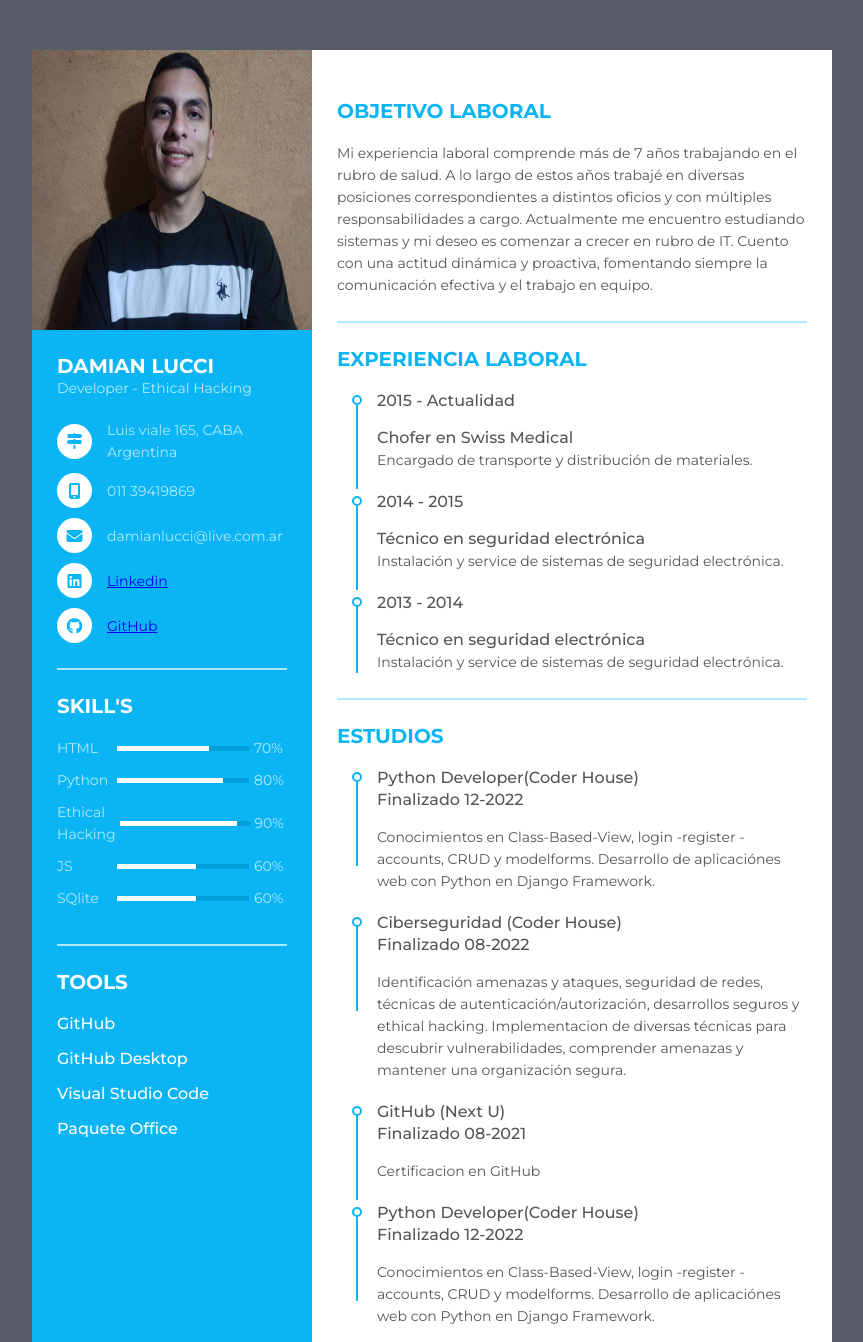
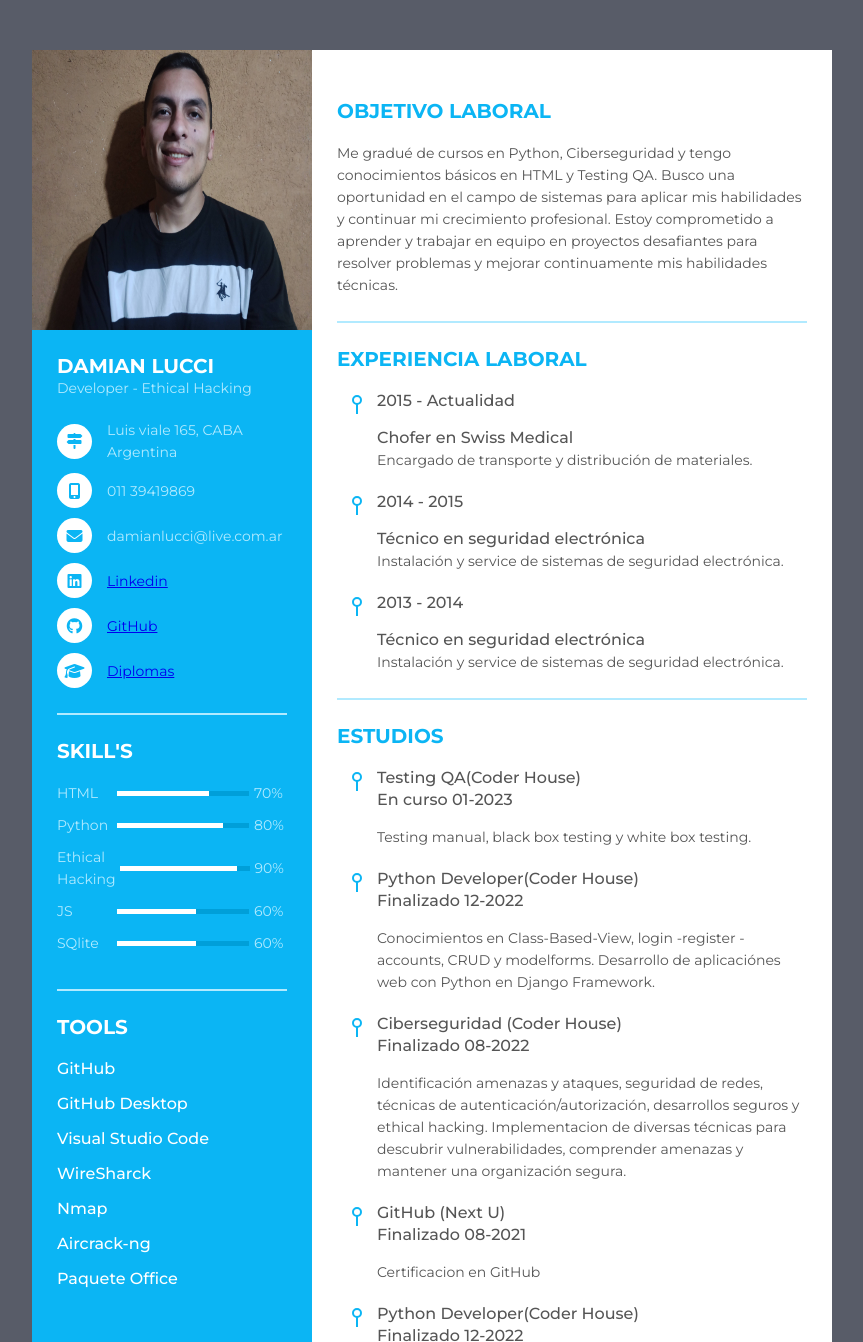
Before and after one commit to DamianLucci/CurriculumVitae, a plain HTML site: page DamianLucci_CV/index.html in a window 1280 px wide. Shown: the top 1342 px of the page, without its empty margins (208-1071 px from the left). Drawn offline with Linux system fonts and the light colour scheme.

Commit message:
Ultima actualizacion

```diff
--- a/DamianLucci_CV/index.html
+++ b/DamianLucci_CV/index.html
@@ -60,6 +60,14 @@
               </div>
               <div class="data">
                 <a target="_blank" class="fcc-btn" href="https://github.com/DamianLucci/">GitHub</a>
+              </div>
+            </li>
+            <li>
+              <div class="icon">
+                <i class="fas fa-graduation-cap"></i>
+              </div>
+              <div class="data">
+                <a target="_blank" class="fcc-btn" href="https://drive.google.com/drive/u/0/folders/1asZzWl41JUofaTclzOsfvH0uABtIo7Vf">Diplomas</a>
               </div>
             </li>
           </ul>
@@ -138,6 +146,21 @@
             </li>
             <li>
               <div class="data">
+                <p class="semi-bold">WireSharck</p>
+              </div>
+            </li>
+            <li>
+              <div class="data">
+                <p class="semi-bold">Nmap</p>
+              </div>
+            </li>
+            <li>
+              <div class="data">
+                <p class="semi-bold">Aircrack-ng</p>
+              </div>
+            </li>
+            <li>
+              <div class="data">
                 <p class="semi-bold">Paquete Office</p>
               </div>
             </li>
@@ -150,12 +173,9 @@
         <div class="title">
           <p class="bold">Objetivo Laboral</p>
         </div>
-        <p>Mi experiencia laboral comprende más de 7 años trabajando en el rubro de salud.
-          A lo largo de estos años trabajé en diversas posiciones correspondientes a distintos
-          oficios y con múltiples responsabilidades a cargo. Actualmente me encuentro
-          estudiando sistemas y mi deseo es comenzar a crecer en rubro de IT.
-          Cuento con una actitud dinámica y proactiva, fomentando siempre la comunicación
-          efectiva y el trabajo en equipo.</p>
+        <p>Me gradué de cursos en Python, Ciberseguridad y tengo conocimientos básicos en HTML y Testing QA.
+          Busco una oportunidad en el campo de sistemas para aplicar mis habilidades y continuar mi crecimiento profesional.
+          Estoy comprometido a aprender y trabajar en equipo en proyectos desafiantes para resolver problemas y mejorar continuamente mis habilidades técnicas.</p>
       </div>
       <div class="resume_item resume_work">
         <div class="title">
@@ -190,6 +210,13 @@
           <p class="bold">Estudios</p>
         </div>
         <ul>
+          <li>
+            <p class="semi-bold">Testing QA(Coder House)</p>
+            <div class="date">En curso 01-2023</div>
+            <div class="info">
+              <p>Testing manual, black box testing y white box testing.</p>
+            </div>
+          </li>
           <li>
             <p class="semi-bold">Python Developer(Coder House)</p>
             <div class="date">Finalizado 12-2022</div>
--- a/DamianLucci_CV/styles.css
+++ b/DamianLucci_CV/styles.css
@@ -197,7 +197,7 @@ body {
   top: 14px;
   left: -21px;
   width: 2px;
-  height: 85px;
+  height: 10px;
   background: #0bb5f4;
 }
 
```
